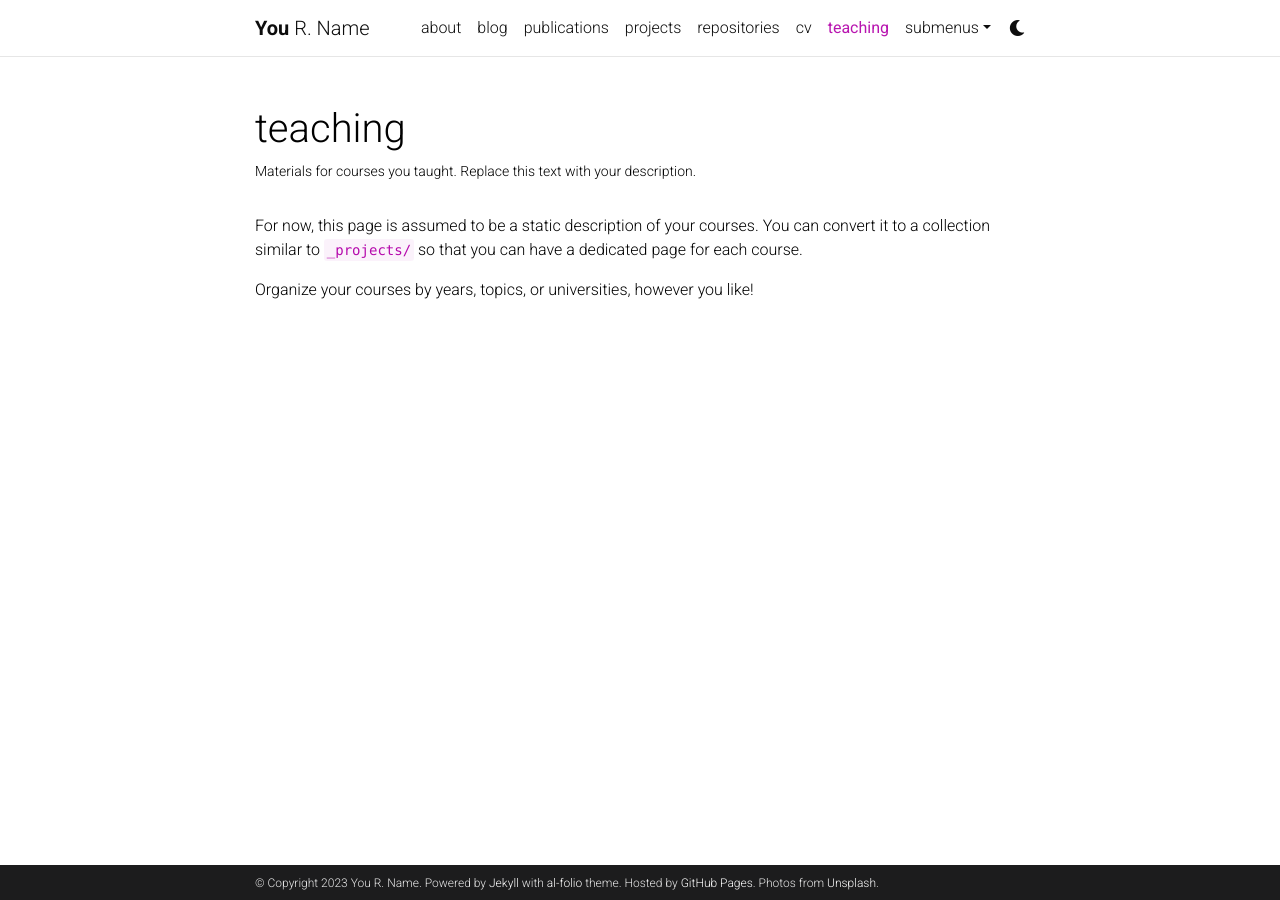
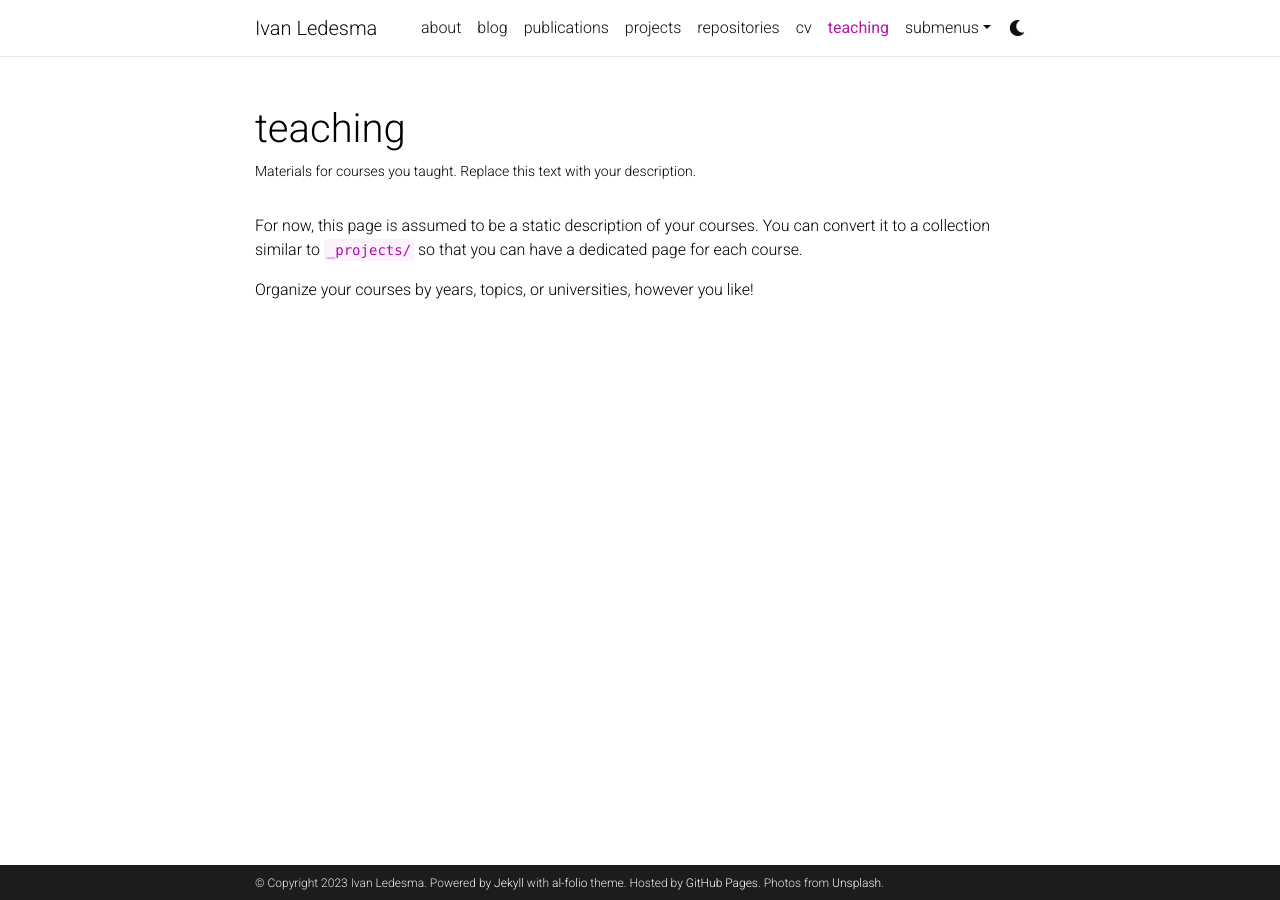
Before and after one commit to ledesma-ivan/ledesma-ivan.github.io, a Jekyll site: the page built from _pages/teaching.md, in a window 1280 px wide. Built offline with Jekyll 4.4.1, drawn with Linux system fonts in a browser that asks for light colours; comment, search, counter and statistics services are not loaded; a style sheet for code colours, icons or effects is not loaded.

Commit message:
Update config yml

```diff
--- a/_config.yml
+++ b/_config.yml
@@ -3,9 +3,9 @@
 # -----------------------------------------------------------------------------
 
 title: blank # the website title (if blank, full name will be used instead)
-first_name: You
-middle_name: R.
-last_name: Name
+first_name:
+middle_name: Ivan
+last_name: Ledesma
 email: you@example.com
 description: > # the ">" symbol means to ignore newlines until "footer_text:"
   A simple, whitespace theme for academics. Based on [*folio](https://github.com/bogoli/-folio) design.
@@ -16,7 +16,7 @@ footer_text: >
 keywords: jekyll, jekyll-theme, academic-website, portfolio-website  # add your own keywords or leave empty
 
 lang: en # the language of your site (for example: en, fr, cn, ru, etc.)
-icon: ⚛️  # the emoji used as the favicon (alternatively, provide image name in /assets/img/)
+icon: 🐧  # the emoji used as the favicon (alternatively, provide image name in /assets/img/)
 
 url: ledesma-ivan.github.io # the base hostname & protocol for your site
 baseurl: # the subpath of your site, e.g. /blog/
```
